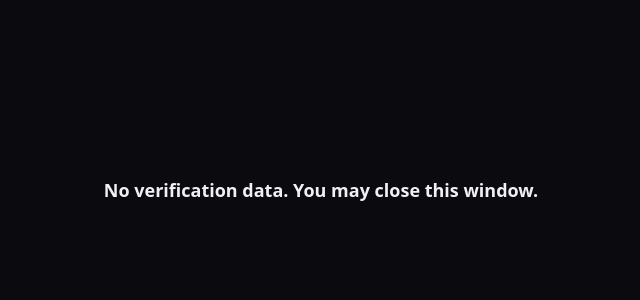
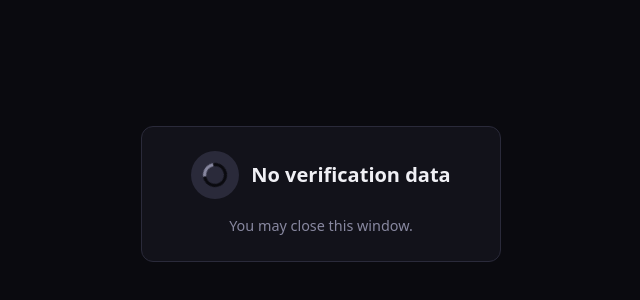
Before and after one commit to rtewierik/trustgate, a Next.js app: page /demo/verification-popup in a window 1280 px wide. Shown: the part 206-506 px from the top of the page, without its empty margins (319-959 px from the left). Built offline with nearby package versions, Linux system fonts and the light colour scheme.

Commit message:
feat: Implement progress spinner in pop-up.

```diff
--- a/app/demo/verification-popup/page.tsx
+++ b/app/demo/verification-popup/page.tsx
@@ -15,19 +15,55 @@ const styles: Record<string, React.CSSProperties> = {
     padding: "2rem",
     textAlign: "center",
   },
+  // Card-style block (aligned with VerificationResultCard on demo/history)
+  card: {
+    padding: "1.5rem",
+    borderRadius: "12px",
+    border: "1px solid",
+    maxWidth: "360px",
+    width: "100%",
+  },
+  cardVerifying: {
+    background: "var(--surface)",
+    borderColor: "var(--border)",
+  },
+  cardSuccess: {
+    background: "rgba(0, 200, 130, 0.08)",
+    borderColor: "var(--success)",
+  },
+  cardFailure: {
+    background: "rgba(255, 71, 87, 0.08)",
+    borderColor: "var(--danger)",
+  },
+  header: {
+    display: "flex",
+    alignItems: "center",
+    gap: "0.75rem",
+    marginBottom: "1rem",
+    justifyContent: "center",
+  },
   iconCircle: {
-    width: "64px",
-    height: "64px",
+    width: "48px",
+    height: "48px",
     borderRadius: "50%",
     display: "flex",
     alignItems: "center",
     justifyContent: "center",
-    fontSize: "2rem",
+    fontSize: "1.5rem",
     fontWeight: 700,
-    marginBottom: "1.25rem",
+    flexShrink: 0,
   },
+  iconVerifying: { background: "var(--border)", color: "var(--muted)" },
   iconSuccess: { background: "var(--success)", color: "var(--bg)" },
   iconFailure: { background: "var(--danger)", color: "var(--bg)" },
+  title: {
+    fontSize: "1.25rem",
+    fontWeight: 600,
+    margin: 0,
+    color: "var(--text)",
+  },
+  titleSuccess: { color: "var(--success)" },
+  titleFailure: { color: "var(--danger)" },
   message: {
     fontSize: "1.125rem",
     fontWeight: 600,
@@ -52,6 +88,15 @@ const styles: Record<string, React.CSSProperties> = {
     margin: 0,
     marginBottom: "0.5rem",
   },
+  // Spinner for verifying state
+  spinner: {
+    width: "24px",
+    height: "24px",
+    border: "3px solid var(--bg)",
+    borderTopColor: "var(--muted)",
+    borderRadius: "50%",
+    animation: "verification-popup-spin 0.8s linear infinite",
+  },
 };
 
 function VerificationPopupContent() {
@@ -60,6 +105,12 @@ function VerificationPopupContent() {
   const state = searchParams.get("state");
   const errorMessage = searchParams.get("error_message");
   const [outcome, setOutcome] = useState<"loading" | "success" | "failure">("loading");
+  // Set after mount to avoid hydration mismatch (server has no window.opener).
+  // When true, we were opened by the demo and will redirect; when false after check, show "No verification data".
+  const [hasOpener, setHasOpener] = useState<boolean | null>(null);
+  useEffect(() => {
+    if (!state && typeof window !== "undefined") setHasOpener(!!window.opener);
+  }, [state]);
 
   // Error from callback redirect: notify opener once, show message and tell user to close and retry
   const errorNotifiedRef = useRef(false);
@@ -132,12 +183,51 @@ function VerificationPopupContent() {
     };
   }, [state, searchParams, router]);
 
-  // No state: nothing to show (e.g. direct visit without params)
+  // No state: we were opened by the demo page and will receive the operator URL via postMessage, then redirect
+  useEffect(() => {
+    if (typeof window === "undefined" || state || errorMessage) return;
+    if (!window.opener) return;
+
+    const origin = window.location.origin;
+    window.opener.postMessage({ type: "VERIFICATION_POPUP_READY" }, origin);
+
+    const handleMessage = (event: MessageEvent) => {
+      if (event.origin !== origin) return;
+      const data = event.data;
+      if (data?.type !== "VERIFICATION_POPUP_GO" || typeof data.authorization_url !== "string") return;
+      window.location.href = data.authorization_url;
+    };
+    window.addEventListener("message", handleMessage);
+    return () => window.removeEventListener("message", handleMessage);
+  }, [state, errorMessage]);
+
+  // No state: show "Verifying…" (opener will send redirect URL) or "No verification data" if opened directly.
+  // hasOpener is null on first paint (SSR + initial client) so we show "Verifying…" to avoid hydration mismatch.
   if (!state) {
+    const showNoOpenerMessage = hasOpener === false;
     return (
       <main style={styles.main}>
         <div style={styles.wrapper}>
-          <p style={styles.message}>No verification data. You may close this window.</p>
+          <div
+            style={{
+              ...styles.card,
+              ...styles.cardVerifying,
+            }}
+          >
+            <div style={styles.header}>
+              <div style={{ ...styles.iconCircle, ...styles.iconVerifying }}>
+                <div style={styles.spinner} aria-hidden />
+              </div>
+              <h2 style={styles.title}>
+                {showNoOpenerMessage ? "No verification data" : "Verifying…"}
+              </h2>
+            </div>
+            <p style={styles.hint}>
+              {showNoOpenerMessage
+                ? "You may close this window."
+                : "Redirecting you to complete verification…"}
+            </p>
+          </div>
         </div>
       </main>
     );
@@ -146,23 +236,56 @@ function VerificationPopupContent() {
   return (
     <main style={styles.main}>
       <div style={styles.wrapper}>
-        {outcome === "loading" ? (
-          <p style={styles.message}>Loading verification…</p>
-        ) : (
-          <>
+        <div
+          style={{
+            ...styles.card,
+            ...(outcome === "loading"
+              ? styles.cardVerifying
+              : outcome === "success"
+                ? styles.cardSuccess
+                : styles.cardFailure),
+          }}
+        >
+          <div style={styles.header}>
             <div
               style={{
                 ...styles.iconCircle,
-                ...(outcome === "success" ? styles.iconSuccess : styles.iconFailure),
+                ...(outcome === "loading"
+                  ? styles.iconVerifying
+                  : outcome === "success"
+                    ? styles.iconSuccess
+                    : styles.iconFailure),
               }}
             >
-              {outcome === "success" ? "✓" : "✗"}
+              {outcome === "loading" ? (
+                <div style={styles.spinner} aria-hidden />
+              ) : outcome === "success" ? (
+                "✓"
+              ) : (
+                "✗"
+              )}
             </div>
-            <p style={styles.message}>
-              {outcome === "success"
+            <h2
+              style={{
+                ...styles.title,
+                ...(outcome === "success"
+                  ? styles.titleSuccess
+                  : outcome === "failure"
+                    ? styles.titleFailure
+                    : {}),
+              }}
+            >
+              {outcome === "loading"
+                ? "Verifying…"
+                : outcome === "success"
                   ? "Verification successful."
                   : "Verification failed."}
-            </p>
+            </h2>
+          </div>
+          {outcome === "loading" ? (
+            <p style={styles.hint}>We are verifying your identity...</p>
+          ) : (
+            <>
               {state && (
                 <p style={styles.muted}>Verification ID: {state}</p>
               )}
@@ -171,6 +294,7 @@ function VerificationPopupContent() {
               </p>
             </>
           )}
+        </div>
       </div>
     </main>
   );
--- a/app/globals.css
+++ b/app/globals.css
@@ -50,6 +50,12 @@ button {
   font: inherit;
 }
 
+@keyframes verification-popup-spin {
+  to {
+    transform: rotate(360deg);
+  }
+}
+
 input, select {
   font: inherit;
 }
```
Also changed, not shown: app/demo/page.tsx (+16 -5 lines). Lines whose indentation alone changed are shown as unchanged.
